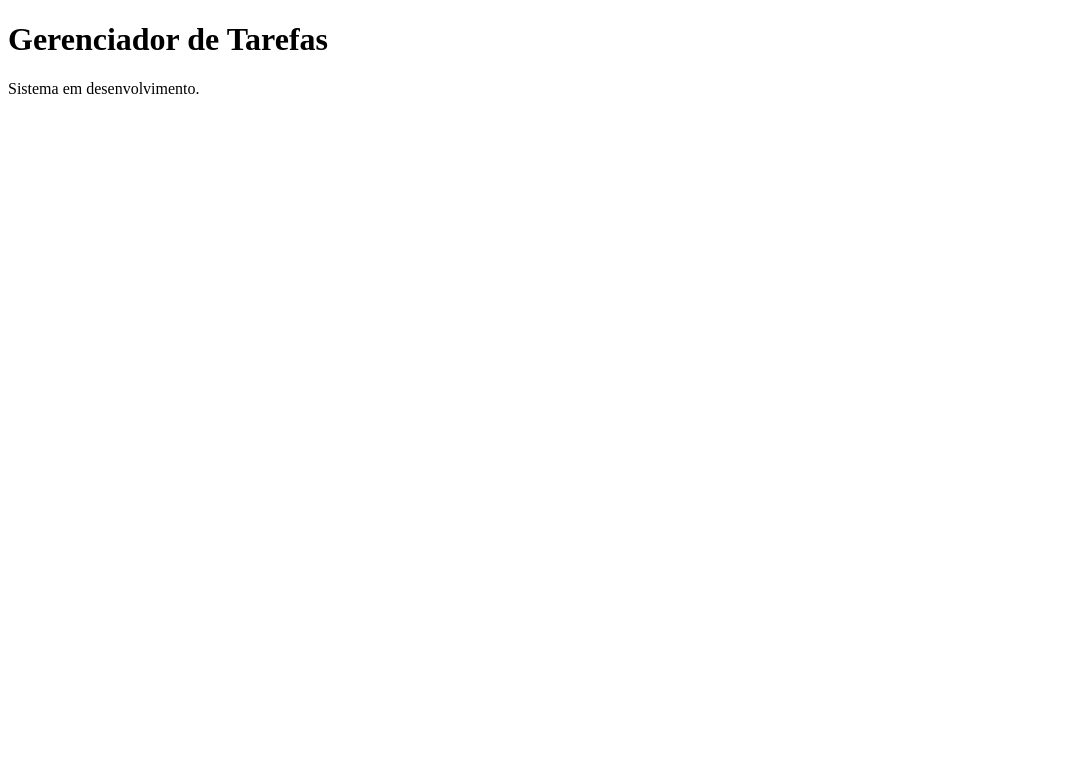
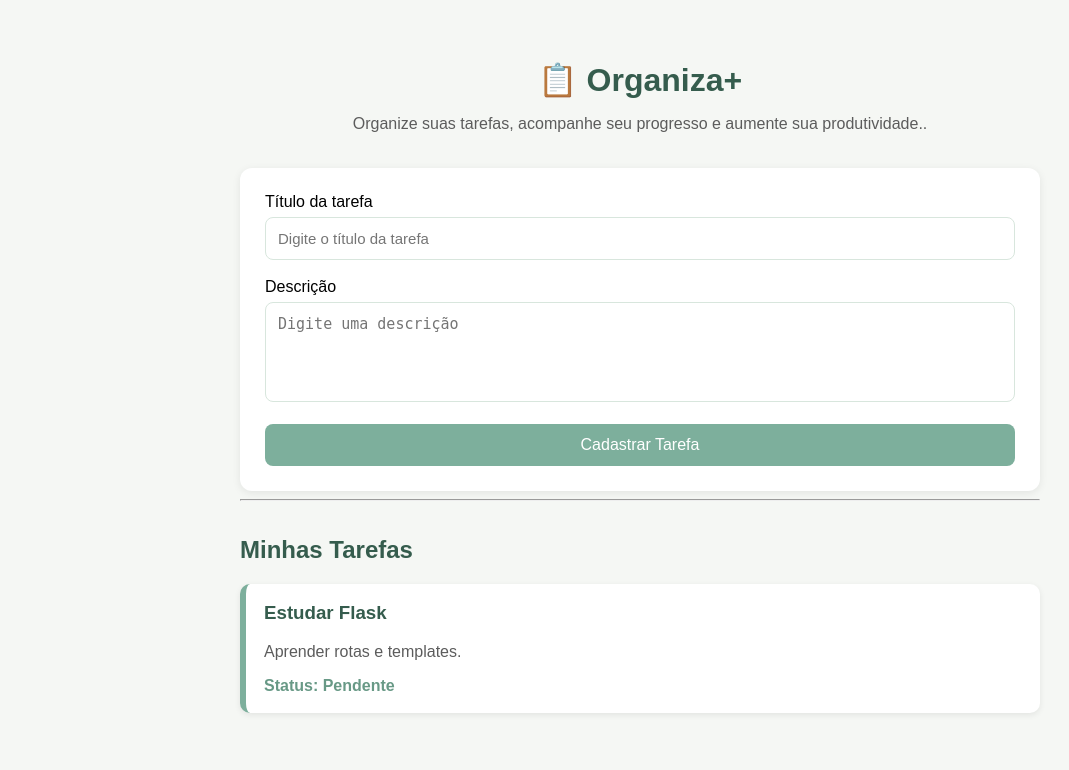
Before and after one commit to beacode0/Gerenciador-de-Tarefas, a Flask app: page / in a window 1280 px wide. Shown: the top 770 px of the page, without its empty margins (0-1069 px from the left). Run offline with Flask 3, Linux system fonts and the light colour scheme.

Commit message:
implementar cadastro e listagem de tarefas

```diff
--- a/src/app.py
+++ b/src/app.py
@@ -1,4 +1,4 @@
-from flask import Flask, render_template
+from flask import Flask, render_template, request, redirect
 
 # Importo o banco de dados e a classe Tarefa criados no models.py
 from models import db, Tarefa
@@ -19,9 +19,40 @@ db.init_app(app)
 with app.app_context():
     db.create_all()
 
-@app.route('/')
+@app.route('/', methods=['GET', 'POST'])
 def index():
-    return render_template('index.html')
+    """
+    Esta rota é responsável por exibir a página inicial
+    e cadastrar uma nova tarefa.
+    """
+
+    # Se o usuário clicar no botão "Cadastrar"
+    if request.method == 'POST':
+
+        # Recebo os dados enviados pelo formulário.
+        titulo = request.form['titulo']
+        descricao = request.form['descricao']
+
+        # Crio um objeto da classe Tarefa.
+        nova_tarefa = Tarefa(
+            titulo=titulo,
+            descricao=descricao
+        )
+
+        # Salvo a tarefa no banco de dados.
+        db.session.add(nova_tarefa)
+        db.session.commit()
+
+        # Após salvar, volto para a página inicial.
+        return redirect('/')
+
+    # Busco todas as tarefas cadastradas.
+    tarefas = Tarefa.query.all()
+
+    return render_template(
+        'index.html',
+        tarefas=tarefas
+    )
 
 
 if __name__ == '__main__':
--- a/src/static/style.css
+++ b/src/static/style.css
@@ -1,4 +1,105 @@
-body{
-    font-family: Arial, sans-serif;
-    margin: 40px;
+/* Configuração geral da página */
+body {
+    margin: 0;
+    padding: 40px;
+    background-color: #F5F7F4;
+    font-family: Arial, Helvetica, sans-serif;
 }
+
+/* Área principal */
+.container {
+    max-width: 800px;
+    margin: auto;
+}
+
+/* Título */
+h1 {
+    color: #355C4D;
+    text-align: center;
+    margin-bottom: 5px;
+}
+
+/* Subtítulo */
+.subtitulo {
+    text-align: center;
+    color: #5C5C5C;
+    margin-bottom: 35px;
+}
+
+/* Formulário */
+form {
+    background: white;
+    padding: 25px;
+    border-radius: 12px;
+    box-shadow: 0px 2px 8px rgba(0,0,0,0.08);
+}
+
+/* Campos */
+input,
+textarea {
+    width: 100%;
+    padding: 12px;
+    margin-top: 6px;
+    margin-bottom: 18px;
+    border: 1px solid #D8E6DD;
+    border-radius: 8px;
+    box-sizing: border-box;
+    font-size: 15px;
+}
+
+/* Área de descrição */
+textarea {
+    resize: none;
+    height: 100px;
+}
+
+/* Botão */
+button {
+    width: 100%;
+    padding: 12px;
+    background-color: #7DAF9C;
+    color: white;
+    border: none;
+    border-radius: 8px;
+    font-size: 16px;
+    cursor: pointer;
+    transition: .3s;
+}
+
+/* Efeito ao passar o mouse */
+button:hover {
+    background-color: #689986;
+}
+
+/* Título da lista */
+h2 {
+    margin-top: 35px;
+    color: #355C4D;
+}
+
+/* Card da tarefa */
+.card {
+    background: white;
+    border-left: 6px solid #7DAF9C;
+    border-radius: 10px;
+    padding: 18px;
+    margin-bottom: 18px;
+    box-shadow: 0px 2px 6px rgba(0,0,0,0.08);
+}
+
+/* Título da tarefa */
+.card h3 {
+    margin-top: 0;
+    color: #355C4D;
+}
+
+/* Texto */
+.card p {
+    color: #5C5C5C;
+}
+
+/* Status */
+.card span {
+    font-weight: bold;
+    color: #689986;
+}
--- a/src/templates/index.html
+++ b/src/templates/index.html
@@ -1,14 +1,72 @@
 <!DOCTYPE html>
 <html lang="pt-BR">
+
 <head>
     <meta charset="UTF-8">
-    <title>Gerenciador de Tarefas</title>
+    <meta name="viewport" content="width=device-width, initial-scale=1.0">
+    <title>Organiza+ - Gerenciador de Tarefas</title>
+
+    <link rel="stylesheet" href="{{ url_for('static', filename='style.css') }}">
 </head>
+
 <body>
 
-    <h1>Gerenciador de Tarefas</h1>
+    <div class="container">
 
-    <p>Sistema em desenvolvimento.</p>
+        <h1>📋 Organiza+</h1>
+        <p class="subtitulo">Organize suas tarefas, acompanhe seu progresso
+e aumente sua produtividade..</p>
+
+        <form method="POST">
+
+            <label>Título da tarefa</label>
+
+            <input
+                type="text"
+                name="titulo"
+                placeholder="Digite o título da tarefa"
+                required>
+
+            <label>Descrição</label>
+
+            <textarea
+                name="descricao"
+                placeholder="Digite uma descrição"></textarea>
+
+            <button type="submit">
+                Cadastrar Tarefa
+            </button>
+
+        </form>
+
+        <hr>
+
+        <h2>Minhas Tarefas</h2>
+
+        {% if tarefas %}
+
+            {% for tarefa in tarefas %}
+
+                <div class="card">
+
+                    <h3>{{ tarefa.titulo }}</h3>
+
+                    <p>{{ tarefa.descricao }}</p>
+
+                    <span>Status: {{ tarefa.status }}</span>
+
+                </div>
+
+            {% endfor %}
+
+        {% else %}
+
+            <p>Nenhuma tarefa cadastrada.</p>
+
+        {% endif %}
+
+    </div>
 
 </body>
+
 </html>
```
Also changed, not shown: src/models.py (+15 -7 lines), instance/database.db, readme.md.
